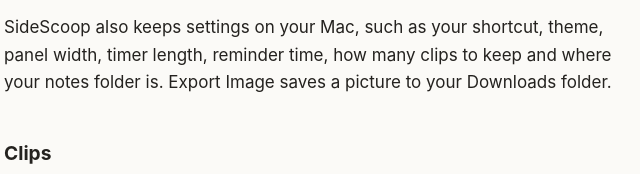
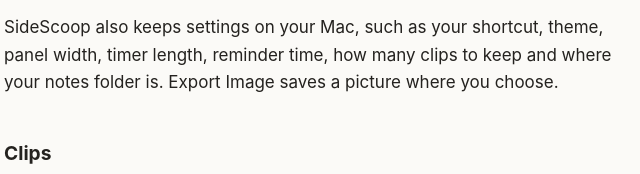
Before and after one commit to sidescoop-app/sidescoop-app.github.io, a plain HTML site: page privacy-policy.html in a window 1280 px wide. Shown: the part 721-895 px from the top of the page, 332-972 px from the left. Drawn offline with Linux system fonts and the light colour scheme.

Commit message:
Add files via upload

```diff
--- a/privacy-policy.html
+++ b/privacy-policy.html
@@ -52,7 +52,7 @@
 <h2>Your notes</h2>
 <p>Everything you make in SideScoop (notes, stickies, to-dos, snippets, tables, logs, mind maps, drawings, trips) is saved as files in your notes folder. Until you choose another one, that’s SideScoop’s own folder on your Mac, <code>~/Library/Containers/com.sidescoop.app/Data/SideScoop</code>. A to-do’s reminder flag is saved in its file too.</p>
 <p>If you put the folder in iCloud Drive, Apple syncs it under your own iCloud account and <a href="https://www.apple.com/legal/privacy/">Apple’s Privacy Policy</a>. The developer has no access to it.</p>
-<p>SideScoop also keeps settings on your Mac, such as your shortcut, theme, panel width, timer length, reminder time, how many clips to keep and where your notes folder is. Export Image saves a picture to your Downloads folder.</p>
+<p>SideScoop also keeps settings on your Mac, such as your shortcut, theme, panel width, timer length, reminder time, how many clips to keep and where your notes folder is. Export Image saves a picture where you choose.</p>
 
 <h2>Clips</h2>
 <p>The Clips tab keeps the newest things you copy (text, links and pictures) so you can copy them again: 5, or with SideScoop Pro a number you choose from 1 to 500. When a new one comes in, the oldest beyond that number is removed.</p>
```
